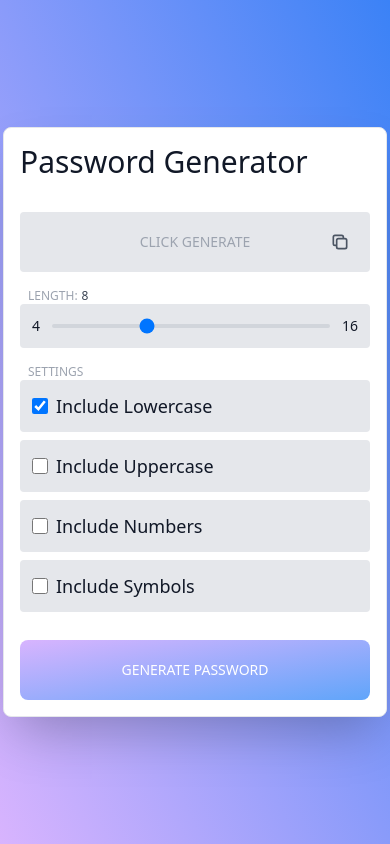
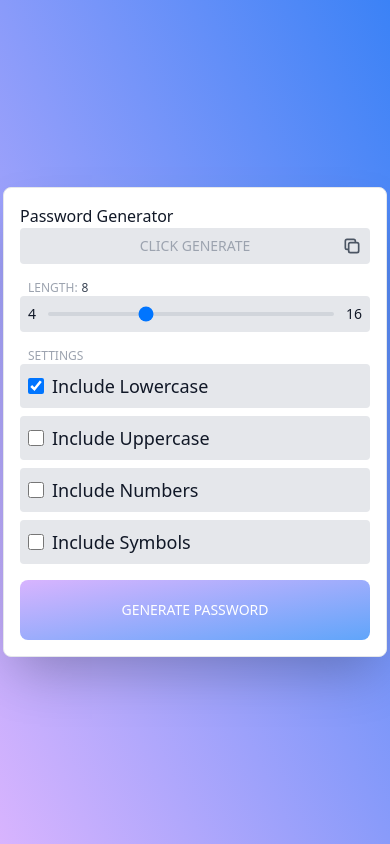
Before and after one commit to BrooksPMA/vue-password-generator, a Vue app: page / in a window 390 px wide. Built offline with nearby package versions, Linux system fonts and the light colour scheme.

Commit message:
bug fixes

```diff
--- a/src/App.vue
+++ b/src/App.vue
@@ -3,10 +3,10 @@
     <div
       class="p-4 w-full max-w-sm bg-white rounded-lg border border-gray-200 shadow-2xl sm:p-6 md:p-8 dark:bg-gray-800 dark:border-gray-700"
     >
-      <h5 class="text-3xl font-medium text-gray-900 dark:text-white">
+      <h5 class="sm:text-3xl font-medium text-gray-900 dark:text-white">
         Password Generator
       </h5>
-      <div class="mt-8 relative w-full">
+      <div class="sm:mt-8 relative w-full">
         <input
           placeholder="CLICK GENERATE"
           type="text"
@@ -14,11 +14,11 @@
           v-on:focus="$event.target.select()"
           ref="myinput"
           readonly
-          class="bg-gray-200 border-none border-gray-300 rounded text-gray-900 text-sm block w-full p-5 dark:bg-gray-600 dark:border-none dark:placeholder-gray-400 placeholder:text-center dark:text-white dark:focus:outline-none"
+          class="bg-gray-200 border-none border-gray-300 rounded text-gray-900 text-sm block w-full p-2 sm:p-5 dark:bg-gray-600 dark:border-none dark:placeholder-gray-400 placeholder:text-center dark:text-white dark:focus:outline-none"
         />
         <button
           @click="copy"
-          class="absolute top-0 right-0 p-5 text-sm rounded text-gray-600 hover:text-gray-700 dark:text-gray-400 dark:hover:text-gray-500"
+          class="absolute top-0 right-0 p-2 sm:p-5 text-sm rounded text-gray-600 hover:text-gray-700 dark:text-gray-400 dark:hover:text-gray-500"
         >
           <svg
             class="w-auto h-5"
@@ -40,10 +40,12 @@
       <div class="mt-4">
         <h1 class="flex pl-2 text-xs text-gray-400 dark:text-gray-500">
           LENGTH:
-          <p class="pl-1 text-gray-700 dark:text-white">{{ passwordLength }}</p>
+          <p class="pl-1 text-gray-700 dark:text-white">
+            {{ passwordLength }}
+          </p>
         </h1>
         <div
-          class="flex items-center bg-gray-200 border-none border-gray-300 rounded text-gray-900 text-sm w-full p-3 dark:bg-gray-600 dark:border-none dark:placeholder-gray-400 placeholder:text-center dark:text-white dark:focus:outline-none"
+          class="flex items-center bg-gray-200 border-none border-gray-300 rounded text-gray-900 text-sm w-full p-2 sm:p-3 dark:bg-gray-600 dark:border-none dark:placeholder-gray-400 placeholder:text-center dark:text-white dark:focus:outline-none"
         >
           <p class="pr-3">4</p>
           <input
@@ -62,7 +64,7 @@
           SETTINGS
         </h1>
         <div
-          class="flex items-center mb-2 bg-gray-200 border-none border-gray-300 rounded text-gray-900 text-sm w-full p-3 dark:bg-gray-600 dark:border-none dark:placeholder-gray-400 placeholder:text-center dark:text-white dark:focus:outline-none"
+          class="flex items-center mb-2 bg-gray-200 border-none border-gray-300 rounded text-gray-900 text-sm w-full p-2 sm:p-3 dark:bg-gray-600 dark:border-none dark:placeholder-gray-400 placeholder:text-center dark:text-white dark:focus:outline-none"
           @click="includeLowercase = !includeLowercase"
         >
           <input
@@ -77,7 +79,7 @@
           >
         </div>
         <div
-          class="flex items-center mb-2 bg-gray-200 border-none border-gray-300 rounded text-gray-900 text-sm w-full p-3 dark:bg-gray-600 dark:border-none dark:placeholder-gray-400 placeholder:text-center dark:text-white dark:focus:outline-none"
+          class="flex items-center mb-2 bg-gray-200 border-none border-gray-300 rounded text-gray-900 text-sm w-full p-2 sm:p-3 dark:bg-gray-600 dark:border-none dark:placeholder-gray-400 placeholder:text-center dark:text-white dark:focus:outline-none"
           @click="includeUppercase = !includeUppercase"
         >
           <input
@@ -92,7 +94,7 @@
           >
         </div>
         <div
-          class="flex items-center mb-2 bg-gray-200 border-none border-gray-300 rounded text-gray-900 text-sm w-full p-3 dark:bg-gray-600 dark:border-none dark:placeholder-gray-400 placeholder:text-center dark:text-white dark:focus:outline-none"
+          class="flex items-center mb-2 bg-gray-200 border-none border-gray-300 rounded text-gray-900 text-sm w-full p-2 sm:p-3 dark:bg-gray-600 dark:border-none dark:placeholder-gray-400 placeholder:text-center dark:text-white dark:focus:outline-none"
           @click="includeNumbers = !includeNumbers"
         >
           <input
@@ -107,7 +109,7 @@
           >
         </div>
         <div
-          class="flex items-center mb-2 bg-gray-200 border-none border-gray-300 rounded text-gray-900 text-sm w-full p-3 dark:bg-gray-600 dark:border-none dark:placeholder-gray-400 placeholder:text-center dark:text-white dark:focus:outline-none"
+          class="flex items-center mb-2 bg-gray-200 border-none border-gray-300 rounded text-gray-900 text-sm w-full p-2 sm:p-3 dark:bg-gray-600 dark:border-none dark:placeholder-gray-400 placeholder:text-center dark:text-white dark:focus:outline-none"
           @click="includeSymbols = !includeSymbols"
         >
           <input
@@ -125,7 +127,7 @@
       <button
         @click="generatePassword"
         type="button"
-        class="text-white bg-gradient-to-br from-purple-300 to-blue-400 dark:from-purple-600 dark:to-blue-500 hover:bg-gradient-to-bl font-medium rounded-lg text-sm px-5 py-5 mt-5 text-center w-full disabled:cursor-not-allowed disabled:opacity-25 disabled:hover:bg-gradient-to-br"
+        class="text-white bg-gradient-to-br from-purple-300 to-blue-400 dark:from-purple-600 dark:to-blue-500 hover:bg-gradient-to-bl font-medium rounded-lg text-sm px-2 py-5 mt-2 sm:px-5 sm:py-5 sm:mt-5 text-center w-full disabled:cursor-not-allowed disabled:opacity-25 disabled:hover:bg-gradient-to-br"
         :disabled="disabledButton"
       >
         GENERATE PASSWORD
```
Also changed, not shown: 4 other files (tests, documents, lock files or other folders).
